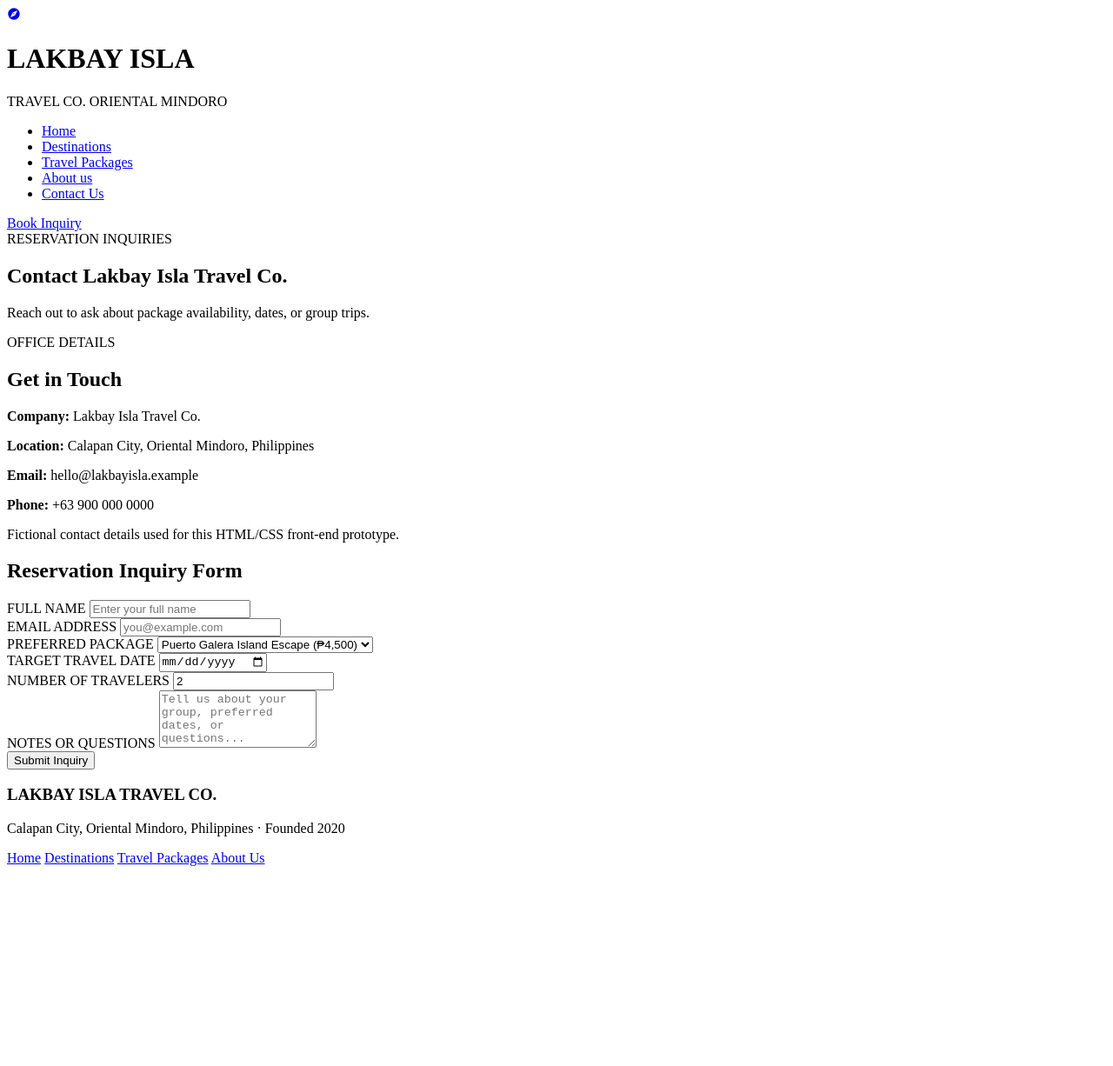
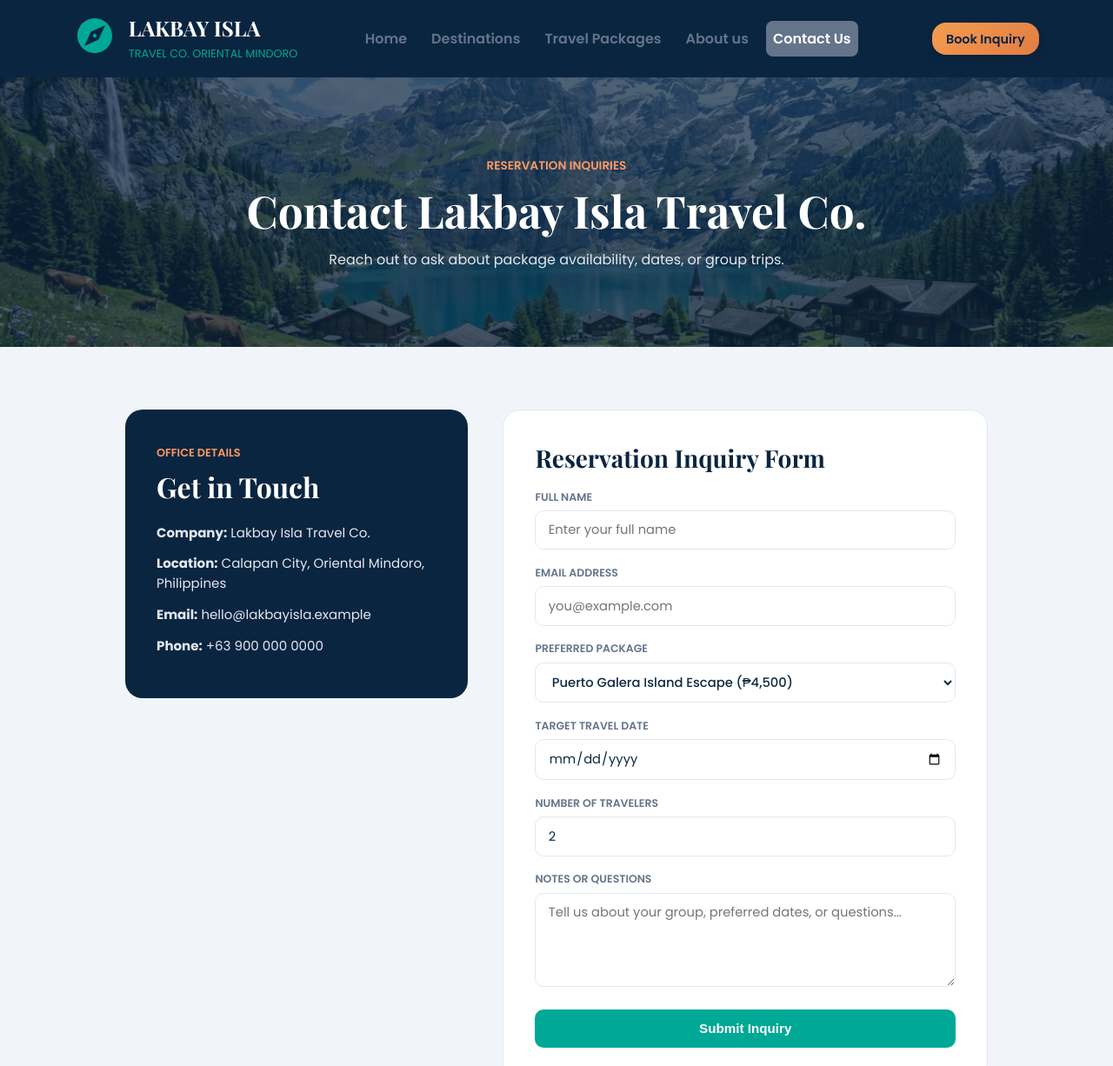
Before and after one commit to Francis-D-Maranan/Lakbay-Isla-Travel-Co., a plain HTML site: page contact.html in a window 1280 px wide. Shown: the top 1226 px of the page at 87% size. Before the commit the page ends 1004 px from the top, so only its background shows below. Drawn offline with nearby package versions, Linux system fonts and the light colour scheme.

Commit message:
finish the contact but, will stay tuned for some polishin of the ui

```diff
--- a/contact.html
+++ b/contact.html
@@ -54,7 +54,6 @@
                 <p><strong>Location:</strong> Calapan City, Oriental Mindoro, Philippines</p>
                 <p><strong>Email:</strong> hello@lakbayisla.example</p>
                 <p><strong>Phone:</strong> +63 900 000 0000</p>
-                <p class="contact-note">Fictional contact details used for this HTML/CSS front-end prototype.</p>
             </div>
 
             <form class="inquiry-form" action="#" method="post">
--- a/styles/css/contact.css
+++ b/styles/css/contact.css
@@ -0,0 +1,138 @@
+@import url('index.css');
+
+.page-banner {
+    background: linear-gradient(var(--color-overlay), var(--color-overlay)),
+        url("/assets/images/lakbay-isla-img/Lakbay\ Isla\ Background.jpg");
+    background-size: cover;
+    background-position: center;
+    color: var(--color-text-light);
+    text-align: center;
+    padding: 5.5rem 2rem;
+}
+
+.page-banner span {
+    color: var(--color-accent-light);
+    font-size: 0.85rem;
+    font-weight: 600;
+}
+
+.page-banner h1 {
+    font-family: var(--font-heading);
+    font-size: 3.2rem;
+    margin-top: 0.4rem;
+    margin-bottom: 0.6rem;
+}
+
+.page-banner p {
+    color: var(--color-border);
+}
+
+.contact-layout {
+    display: flex;
+    gap: 2.5rem;
+    padding: 4.5rem 9rem;
+    align-items: flex-start;
+    background: var(--color-bg-soft);
+}
+
+.contact-info-card {
+    flex: 1;
+    background: var(--color-navy-dark);
+    color: var(--color-text-light);
+    border-radius: 20px;
+    padding: 2.25rem;
+}
+
+.contact-info-card span {
+    color: var(--color-accent-light);
+    font-size: 0.8rem;
+    font-weight: 600;
+}
+
+.contact-info-card h2 {
+    font-family: var(--font-heading);
+    font-size: 2rem;
+    margin-top: 0.4rem;
+    margin-bottom: 1.2rem;
+}
+
+.contact-info-card p {
+    color: var(--color-border);
+    font-size: 0.94rem;
+    margin-bottom: 0.8rem;
+}
+
+.contact-note {
+    margin-top: 1.2rem;
+    font-size: 0.82rem;
+    color: var(--color-text-muted);
+}
+
+/* Override the hero form rule from index.css for the contact page form */
+main .inquiry-form {
+    flex: 1.5;
+    width: 100%;
+    margin: 0;
+    padding: 2.25rem;
+    background: var(--color-bg);
+    border: 1px solid var(--color-border);
+    border-radius: 20px;
+    display: flex;
+    flex-direction: column;
+    align-items: stretch;
+    gap: 1.1rem;
+}
+
+.inquiry-form h2 {
+    font-family: var(--font-heading);
+    color: var(--color-navy-dark);
+    font-size: 1.75rem;
+}
+
+.field-group {
+    display: flex;
+    flex-direction: column;
+    gap: 0.4rem;
+}
+
+.field-group label {
+    font-size: 0.78rem;
+    font-weight: 600;
+    color: var(--color-text-muted);
+}
+
+.field-group input,
+.field-group select,
+.field-group textarea {
+    width: 100%;
+    padding: 0.7rem 0.9rem;
+    border: 1px solid var(--color-border);
+    border-radius: 10px;
+    font-family: var(--font-body);
+    font-size: 0.92rem;
+    color: var(--color-text);
+    background: var(--color-bg);
+}
+
+main .inquiry-form .submit-inquiry-btn {
+    margin-top: 0.5rem;
+    width: 100%;
+    padding: 0.85rem 1.2rem;
+    border-radius: 10px;
+    background: var(--color-primary);
+    color: var(--color-text-light);
+    font-size: 0.95rem;
+    font-weight: 600;
+    cursor: pointer;
+}
+
+main .inquiry-form .submit-inquiry-btn:hover {
+    background: var(--color-primary-dark);
+}
+
+@media (max-width: 1024px) {
+    .contact-layout {
+        padding: 3rem 2rem;
+        flex-direction: column;
+    }
+}
```
Also changed, not shown: index.html (+0 -3 lines), packages.html (+0 -2 lines).
